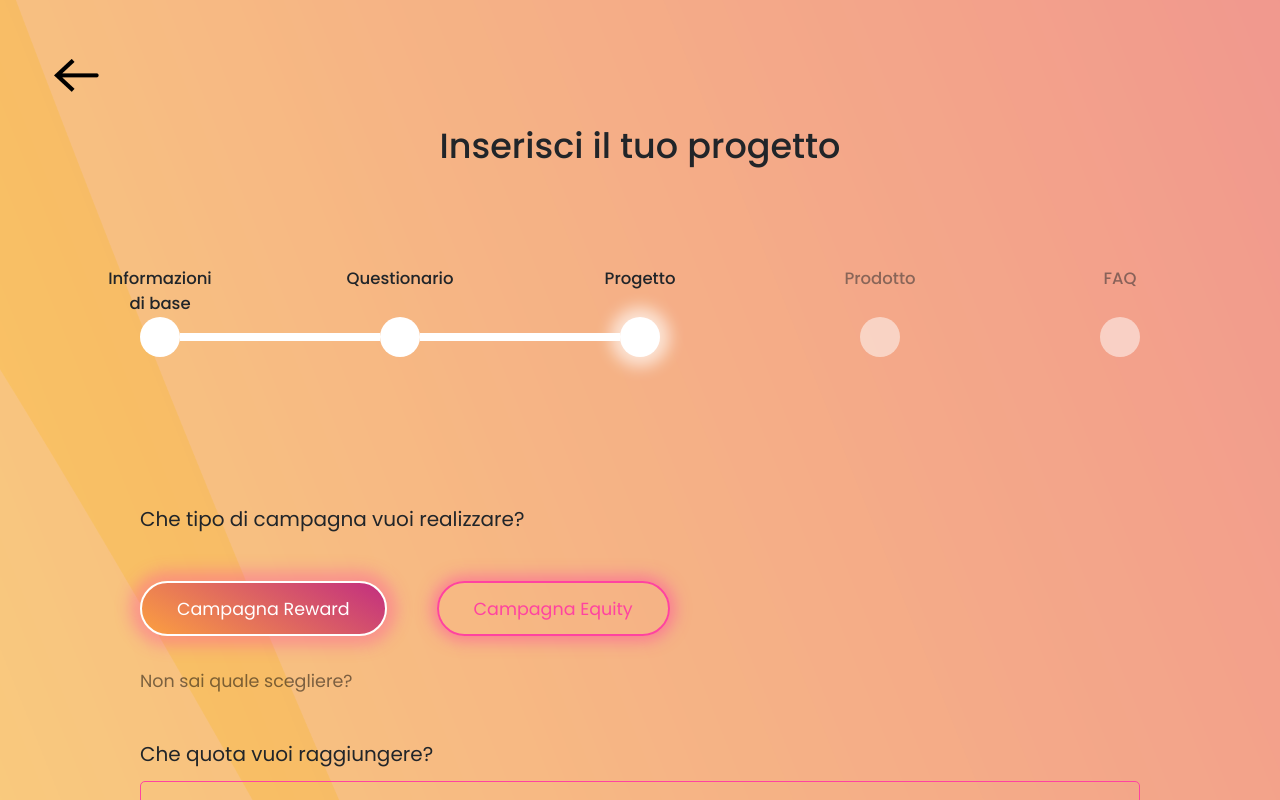
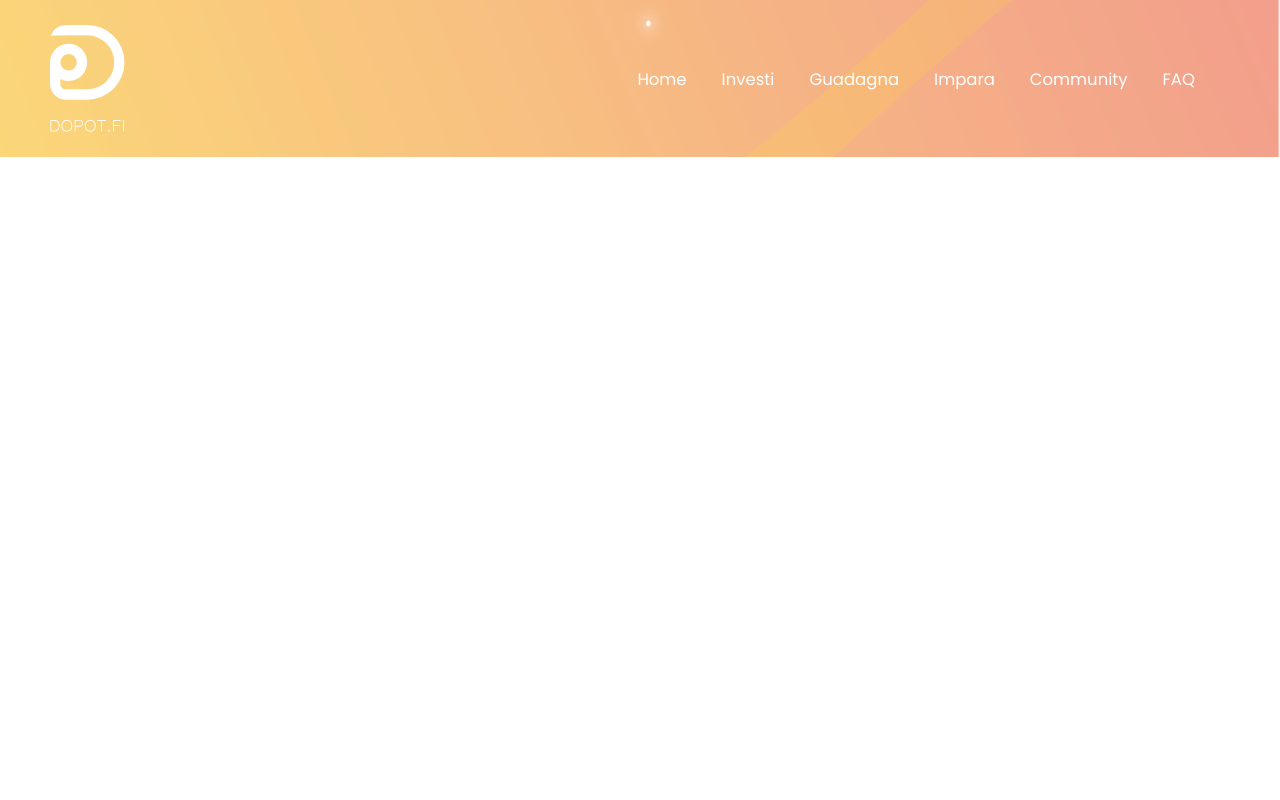
Before and after one commit to saimabbas/dopot, a React (Create React App) app: page / in a window 1280 px wide. Shown: the top 800 px of the page. Built offline with nearby package versions, Linux system fonts and the light colour scheme.

Commit message:
Dashboard

```diff
--- a/src/App.js
+++ b/src/App.js
@@ -1,4 +1,4 @@
-import Page from "./views/InsProgetto";
+import Page from "./views/Dashboard";
 import "bootstrap/dist/css/bootstrap.min.css";
 function App() {
   return <Page />;
--- a/src/styles/components/header.css
+++ b/src/styles/components/header.css
@@ -62,6 +62,13 @@ header {
   align-items: flex-start;
   justify-content: flex-start;
 }
+.dashboard-header .header-mob-box {
+  background-color: #fff;
+  background-image: url("../../assets/img/pc-hero-img.png");
+  background-repeat: no-repeat;
+  background-size: cover;
+  background-position: center center;
+}
 .header-mob-box img {
   width: 5.5rem;
   object-fit: contain;
--- /dev/null
+++ b/src/styles/dashboard.css
@@ -0,0 +1,7 @@
+.dashboard-header header {
+  width: 100%;
+  background: url("../assets/img/pc-hero-img.png");
+  background-repeat: no-repeat;
+  background-size: cover;
+  background-position: center center;
+}
--- /dev/null
+++ b/src/views/Dashboard.jsx
@@ -0,0 +1,74 @@
+import React, { useState } from "react";
+import "../styles/dashboard.css";
+import "../styles/globals.css";
+import Header from "../components/Header";
+import "../styles/components/header.css";
+import "../styles/components/header.css";
+import { MdMenu, MdClear } from "react-icons/md";
+import LogoWhite from "../assets/img/logo-white.svg";
+
+const Home = () => {
+  const [isHeaderOpen, setIsHeaderOpen] = useState(false);
+  return (
+    <div className="app">
+      <main className="dashboard">
+        <div className="dashboard-header">
+          <header>
+            <div className="box">
+              {/* Header for PC */}
+              <div className="header-content">
+                <div className="header-left">
+                  <img src={LogoWhite} alt="LogoWhite" />
+                </div>
+                <div className="header-right">
+                  <a href="#">Home</a>
+                  <a href="#">Investi</a>
+                  <a href="#">Guadagna</a>
+                  <a href="#">Impara</a>
+                  <a href="#">Community</a>
+                  <a href="#">FAQ</a>
+                </div>
+              </div>
+              {/* Header for Mobile Devices */}
+              <div className="header-mob">
+                <img src={LogoWhite} alt="LogoWhite" />
+                {isHeaderOpen ? (
+                  <div
+                    className="header-icon"
+                    onClick={() => {
+                      setIsHeaderOpen(false);
+                    }}
+                  >
+                    <MdClear />
+                  </div>
+                ) : (
+                  <div
+                    className="header-icon"
+                    onClick={() => {
+                      setIsHeaderOpen(true);
+                    }}
+                  >
+                    <MdMenu />
+                  </div>
+                )}
+
+                {isHeaderOpen ? (
+                  <div className="header-mob-box">
+                    <a href="#">Home</a>
+                    <a href="#">Investi</a>
+                    <a href="#">Guadagna</a>
+                    <a href="#">Impara</a>
+                    <a href="#">Community</a>
+                    <a href="#">FAQ</a>
+                  </div>
+                ) : null}
+              </div>
+            </div>
+          </header>
+        </div>
+      </main>
+    </div>
+  );
+};
+
+export default Home;
```
